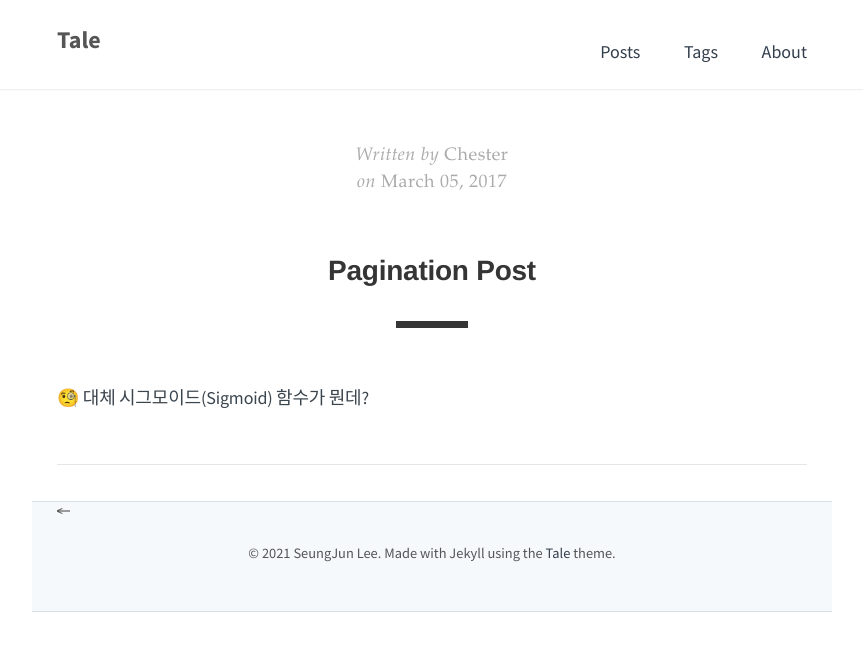
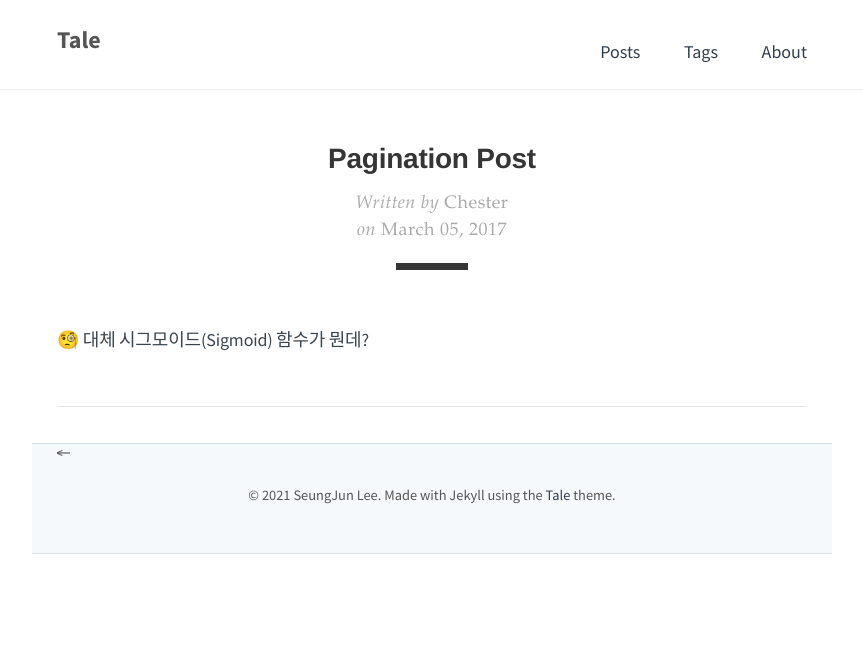
Before and after one commit to metterian/metterian.github.io, a Jekyll site: the page built from _posts/2017-03-05-pagination-post.md, in a window 1280 px wide. Shown: the top 651 px of the page, without its empty margins (208-1071 px from the left). Built offline with Jekyll 4.4.1, drawn with Linux system fonts in a browser that asks for light colours; nearby versions of some CDN libraries.

Commit message:
fix: post title

```diff
--- a/_layouts/post.html
+++ b/_layouts/post.html
@@ -5,6 +5,7 @@ layout: default
 <div class="post">
 
 
+  <h1 class="post-title">{{ page.title }}</h1>
   <div class="post-info">
     <span>Written by</span>
     {% if page.author %}
@@ -18,7 +19,6 @@ layout: default
     <span>on&nbsp;</span><time datetime="{{ page.date }}">{{ page.date | date: "%B %d, %Y" }}</time>
     {% endif %}
   </div>
-  <h1 class="post-title">{{ page.title }}</h1>
   <div class="post-line"></div>
 
   {{ content }}
--- a/_sass/tale/_post.scss
+++ b/_sass/tale/_post.scss
@@ -6,6 +6,7 @@
     font-family: $serif-secondary;
     letter-spacing: 0.5px;
     text-align: center;
+    margin-bottom: 1rem;
 
     span {
       font-style: italic;
@@ -16,7 +17,7 @@
     color: $default-shade;
     font-family: $sans-serif;
     font-size: 4rem;
-    margin: 1rem 0;
+    // margin: 1rem 0;
     text-align: center;
   }
 
```
